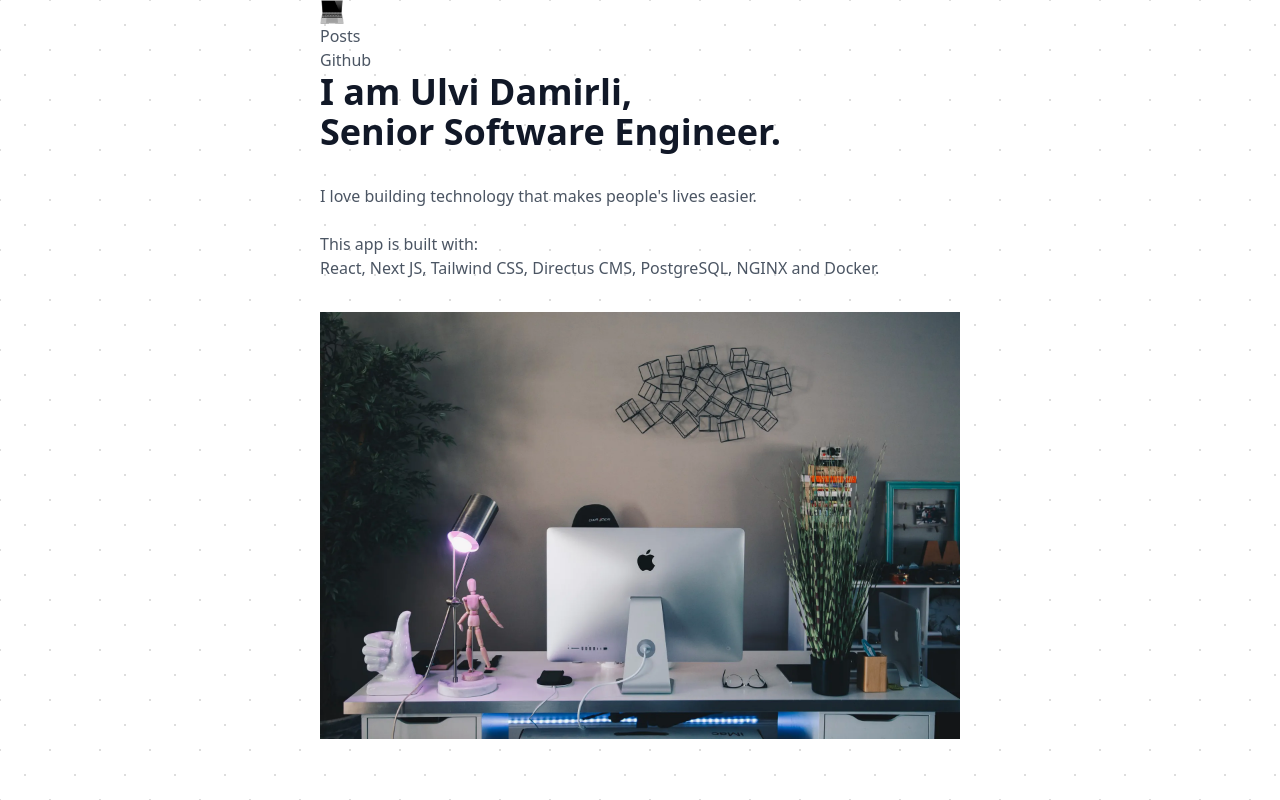
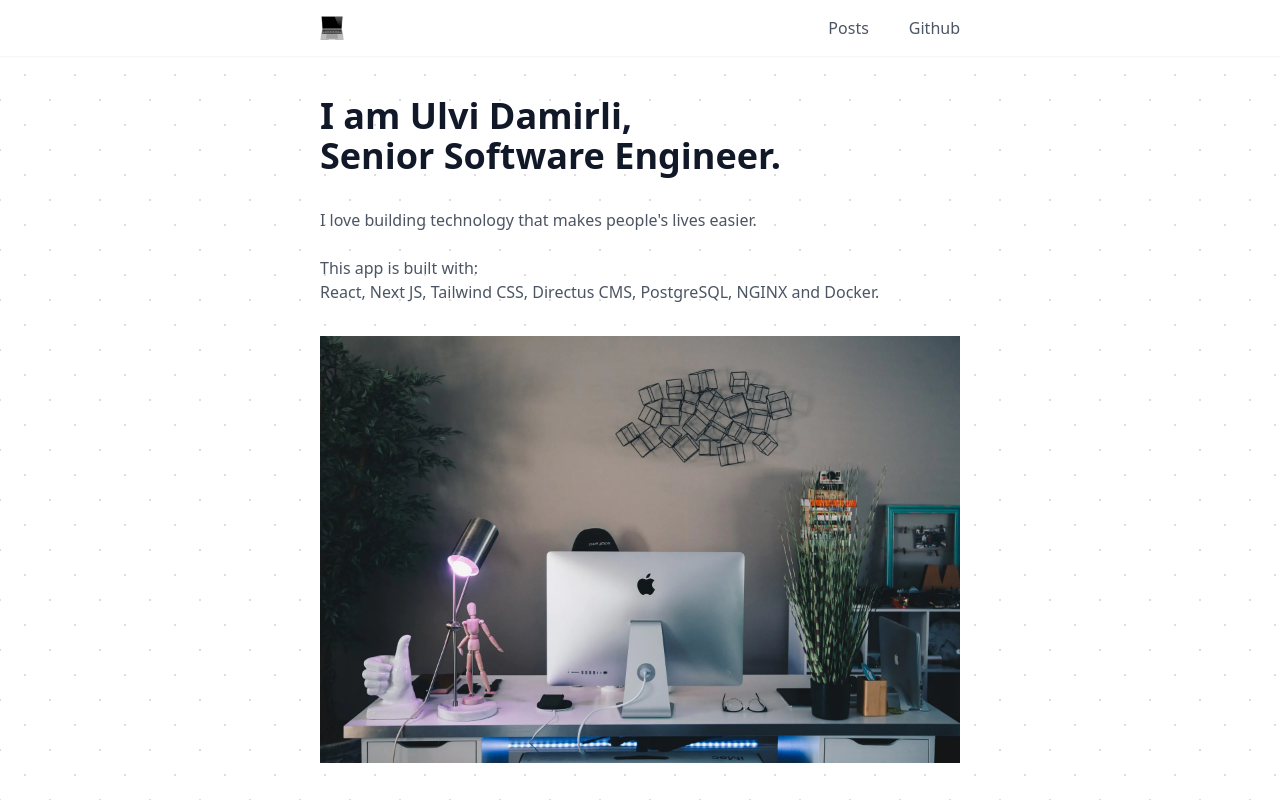
Before and after one commit to ulvidamirli/personal_website, a Next.js app in the folder react-nextjs/: page / in a window 1280 px wide. Built offline with nearby package versions, Linux system fonts and the light colour scheme.

Commit message:
Update tailwind.config.js

```diff
--- a/react-nextjs/tailwind.config.js
+++ b/react-nextjs/tailwind.config.js
@@ -4,6 +4,8 @@ const defaultTheme = require("tailwindcss/defaultTheme");
 
 module.exports = {
   content: [
+    "./src/pages/**/*.{js,ts,jsx,tsx}",
+    "./src/components/**/*.{js,ts,jsx,tsx}",
     "./src/app/**/*.{js,ts,jsx,tsx}",
   ],
   theme: {
```
